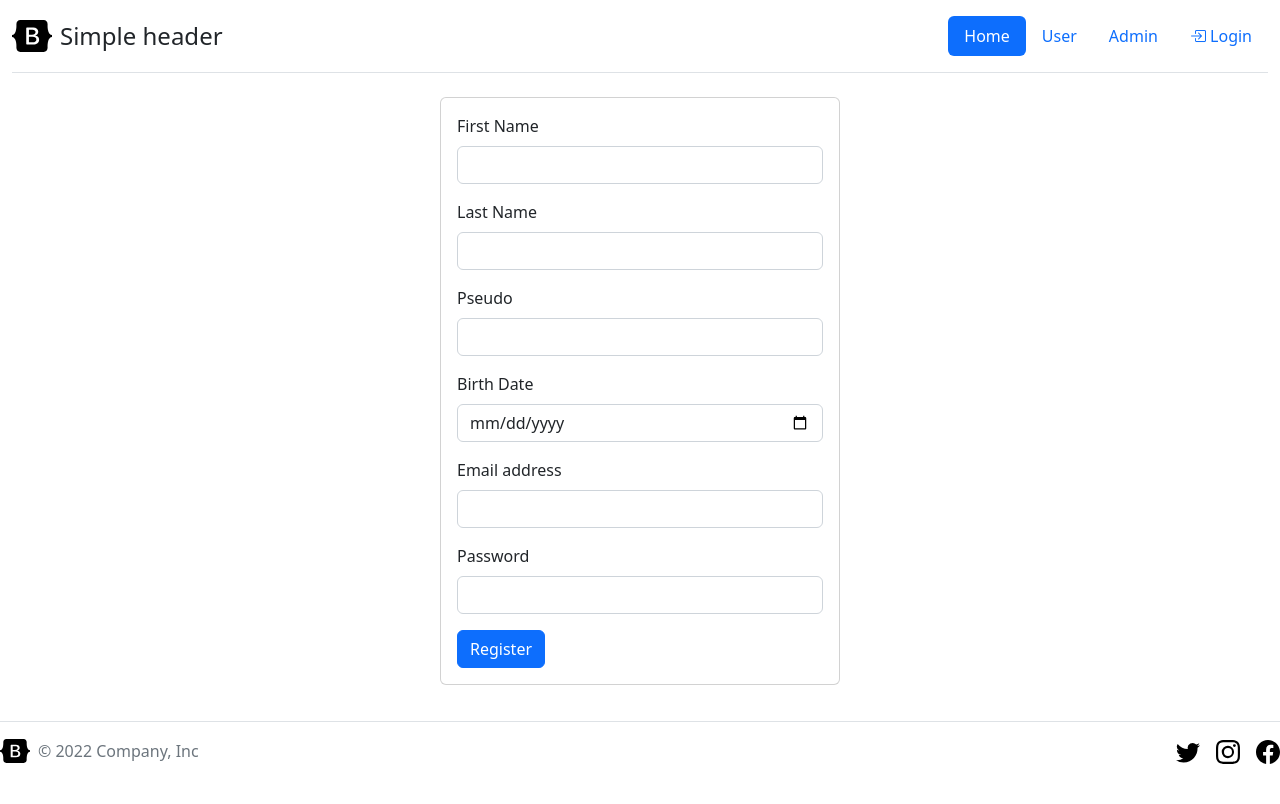
After one commit to GitPolarus/myblog, a PHP site: page /Views/register.php in a window 1280 px wide. The commit adds this page. Run offline with PHP 8.4, Linux system fonts and the light colour scheme.

Commit message:
✅ Correction des bug et ajout de la méthode register

```diff
--- /dev/null
+++ b/Views/register.php
@@ -0,0 +1,41 @@
+<?php require_once "includes/head_section.php";?>
+
+<?php require_once "includes/navbar.php";?>
+<div class="container">
+    <div class="full-height">
+        <div class="card mx-auto" style="width: 25rem;">
+            <div class="card-body">
+                <form action="/myblog/auth/addUser" method="POST">
+                    <div class="mb-3">
+                        <label for="firstName" class="form-label">First Name</label>
+                        <input type="text" class="form-control" id="firstName" name="firstName">
+                    </div>
+                    <div class="mb-3">
+                        <label for="lastName" class="form-label">Last Name</label>
+                        <input type="text" class="form-control" id="lastName" name="lastName" minlength="2" require>
+                    </div>
+                    <div class="mb-3">
+                        <label for="pseudo" class="form-label">Pseudo</label>
+                        <input type="text" class="form-control" id="pseudo" name="pseudo">
+                    </div>
+                    <div class="mb-3">
+                        <label for="birthDate" class="form-label">Birth Date</label>
+                        <input type="date" class="form-control" id="birthDate" name="birthDate">
+                    </div>
+                    <div class="mb-3">
+                        <label for="exampleInputEmail1" class="form-label">Email address</label>
+                        <input type="email" class="form-control" id="exampleInputEmail1" name="email">
+                    </div>
+
+                    <div class="mb-3">
+                        <label for="exampleInputPassword1" class="form-label">Password</label>
+                        <input type="password" class="form-control" name="password">
+                    </div>
+
+                    <button type="submit" name="submit" class="btn btn-primary">Register</button>
+                </form>
+            </div>
+        </div>
+    </div>
+</div>
+<?php require_once "includes/footer.php";?>
--- a/index.php
+++ b/index.php
@@ -1,5 +1,6 @@
 <?php
 require_once "vendor/autoload.php";
+echo phpinfo();
 // On sépare l'url sous form de sous chaine dans un tableau
 $params = explode("/",$_GET['p']);
 
@@ -10,6 +11,7 @@ if ($params[0]!="") {
     $class =  '\Ablam\Controllers\\'.$controller;
     $controller = new $class();
 
+    /*  Si le 2ème parametre du tableau (url) est défini, on l'appel au niveau du controller, sinon on applique la methode index du controlleur */
     $action = isset($params[1])? $params[1]: "index";
 
     //action via la methode
--- a/src/Controllers/User.php
+++ b/src/Controllers/User.php
@@ -6,7 +6,7 @@ class User
 {
 
     public function index(){
-        require_once "views/user/home.php";
+        require_once "Views/user/home.php";
     }
     public function login(){
         echo $_POST["email"];
```
Also changed, not shown: Views/admin/dashboard.php (+4 -4 lines), blog.sql (added, +79 -0 lines), src/Controllers/Auth.php (+17 -1 lines), src/Models/User.php (+17 -0 lines).
